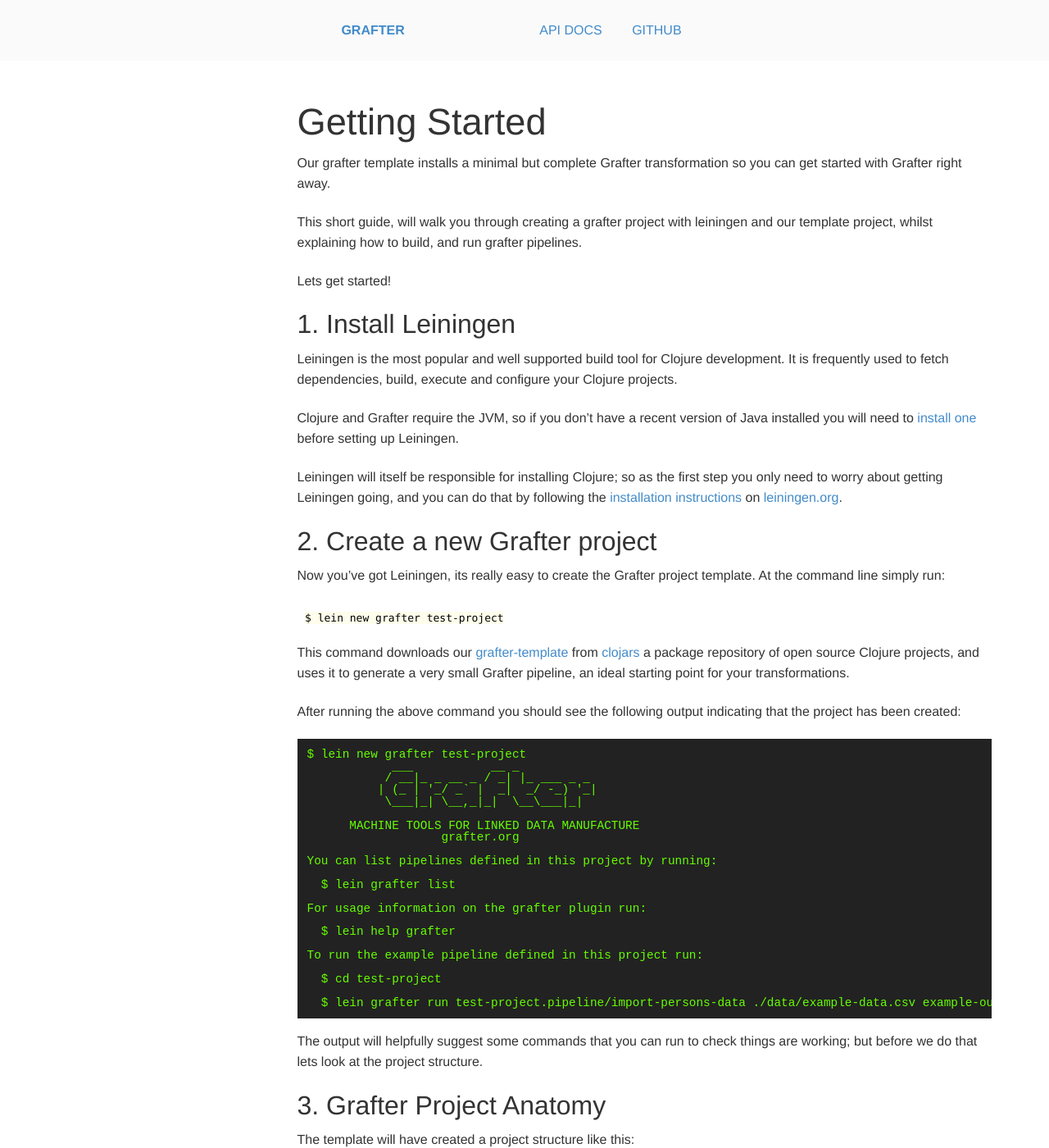
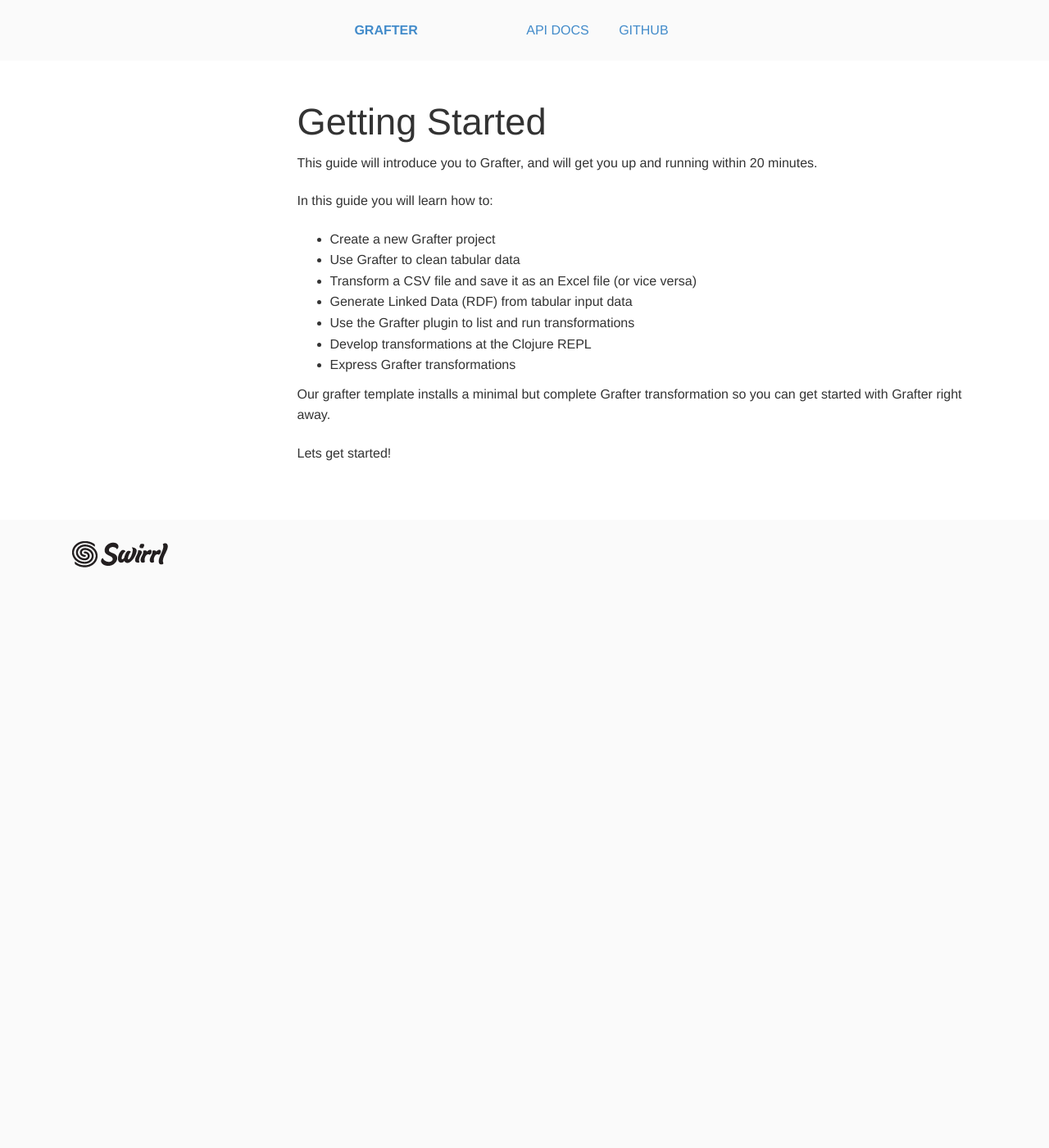
Before and after one commit to Swirrl/grafter-docs, a Jekyll site: the page built from _getting-started/index.md, in a window 1280 px wide and 1400 px high. Shown: the whole window at 82% size. Built offline with Jekyll 4.4.1, drawn with Linux system fonts in a browser that asks for light colours; some of the changed text lies outside the part shown.

Commit message:
More in the Getting started guide.
Removed the HOWTO's.

```diff
--- a/_config.yml
+++ b/_config.yml
@@ -29,9 +29,9 @@
       name: Getting Started
       output: true
 
-    howto:
-      name: How To
-      output: true
+    # howto:
+    #   name: How To
+    #   output: true
 
     # example:
     #   label: Example
--- a/_getting-started/index.md
+++ b/_getting-started/index.md
@@ -5,175 +5,20 @@
 
 # Getting Started
 
+This guide will introduce you to Grafter, and will get you up and
+running within 20 minutes.
+
+In this guide you will learn how to:
+
+- Create a new Grafter project
+- Use Grafter to clean tabular data
+- Transform a CSV file and save it as an Excel file (or vice versa)
+- Generate Linked Data (RDF) from tabular input data
+- Use the Grafter plugin to list and run transformations
+- Develop transformations at the Clojure REPL
+- Express Grafter transformations
+
 Our grafter template installs a minimal but complete Grafter
 transformation so you can get started with Grafter right away.
 
-This short guide, will walk you through creating a grafter project
-with leiningen and our template project, whilst explaining how to
-build, and run grafter pipelines.
-
 Lets get started!
-
-## 1. Install Leiningen
-
-Leiningen is the most popular and well supported build tool for
-Clojure development.  It is frequently used to fetch dependencies,
-build, execute and configure your Clojure projects.
-
-Clojure and Grafter require the JVM, so if you don't have a recent
-version of Java installed you will need to
-[install one](http://www.oracle.com/technetwork/java/javase/downloads/index.html)
-before setting up Leiningen.
-
-Leiningen will itself be responsible for installing Clojure; so as the
-first step you only need to worry about getting Leiningen going, and
-you can do that by following the
-[installation instructions](http://leiningen.org) on
-[leiningen.org](http://leiningen.org/).
-
-## 2. Create a new Grafter project
-
-Now you've got Leiningen, its really easy to create the Grafter
-project template.  At the command line simply run:
-
-    $ lein new grafter test-project
-
-
-This command downloads our
-[grafter-template](https://github.com/Swirrl/grafter-template) from
-[clojars](http://clojars.org/) a package repository of open source
-Clojure projects, and uses it to generate a very small Grafter
-pipeline, an ideal starting point for your transformations.
-
-After running the above command you should see the following output
-indicating that the project has been created:
-
-<div class="terminal-wrapper">
-  <div class="terminal-inner">$ lein new grafter test-project
-            ___           __ _
-           / __|_ _ __ _ / _| |_ ___ _ _
-          | (_ | '_/ _` |  _|  _/ -_) '_|
-           \___|_| \__,_|_|  \__\___|_|
-
-      MACHINE TOOLS FOR LINKED DATA MANUFACTURE
-                   grafter.org
-
-You can list pipelines defined in this project by running:
-
-  $ lein grafter list
-
-For usage information on the grafter plugin run:
-
-  $ lein help grafter
-
-To run the example pipeline defined in this project run:
-
-  $ cd test-project
-
-  $ lein grafter run test-project.pipeline/import-persons-data ./data/example-data.csv example-output.ttl
-</div>
-</div>
-
-The output will helpfully suggest some commands that you can run to
-check things are working; but before we do that lets look at the
-project structure.
-
-## 3. Grafter Project Anatomy
-
-The template will have created a project structure like this:
-
-    .
-    ├── README.md
-    ├── data
-    │   └── example-data.csv
-    ├── project.clj
-    └── src
-        └── test_project
-            ├── pipeline.clj
-            ├── prefix.clj
-            └── transform.clj
-
-
-The majority of the layout follows that of a standard clojure project
-with the source code in `src`, a `project.clj` file and a project
-`README.md`.
-
-However if you look in the `project.clj` file you'll see that in
-addition to a fairly standard leiningen configuration it specifies a
-dependency on the grafter package, and tells the project to use the
-grafter leiningen plugin, which provides some additional command line
-tools for pipeline developers.
-
-{% highlight clojure %}
-(defproject test-project "0.1.0-SNAPSHOT"
-  :description "FIXME: this part is for you!"
-  :url "http://example.com/FIXME"
-  :license {:name "Eclipse Public License"
-            :url "http://www.eclipse.org/legal/epl-v10.html"}
-  :dependencies [[org.clojure/clojure "1.6.0"]
-                 [grafter "0.3.0"]
-                 [org.slf4j/slf4j-jdk14 "1.7.5"]]
-
-  :repl-options {:init (set! *print-length* 200)}
-
-  :plugins [[lein-grafter "0.3.0"]])
-  {% endhighlight %}
-
-Importantly the template includes some sample data in
-`example-data.csv` and two transformations on it, which we'll look at
-in the next section.
-
-## 4. Transformation Walkthrough
-
-In this section you'll learn how though Grafter was originally
-designed to transform tabular data into linked data (also called RDF),
-it also excels at transforming tabular data into tabular data.
-
-In this example you'll see how a grafter can be used to:
-
-- Clean tabular data
-- Convert a CSV file into an Excel file or vice versa
-- Convert tabular data into Linked Data (RDF)
-
-And to do all of the above concisely, efficiently and reliably.
-
-You'll also learn how to list and run grafter transformations with our
-command line tools, how transformations themselves are specified and
-how to run them at the REPL.
-
-### Running Transformations from the Commandline
-
-To understand how Grafter works lets first take a look at the example
-CSV file (`./data/example-data.csv`) which was installed by the
-template:
-
-    name,sex,age
-    Alice,f,34
-    Bob,m,63
-
-This dataset follows the common pattern in CSV files of specifying the
-header on the first row followed by the rows of source data.  Here we
-see there are two records, one for Alice, the other Bob listing both
-their sex and age.
-
-Next lets take a look at what transformations are defined in this
-project, by running the command:
-
-<div class="terminal-wrapper">
-  <div class="terminal-inner">$ lein grafter list
-test-project.pipeline/convert-persons-data                   data-file                      ;; Pipeline to convert tabular persons data into a different tabular format.
-test-project.pipeline/convert-persons-data-to-graph          data-file                      ;; Pipeline to convert the tabular persons data sheet into graph data.</div>
-</div>
-
-The command `lein grafter list` is one of the commands provided by the
-plugin to list all of the pipelines defined within a project.  It
-scans the projects classpath finds all of the pipelines (defined with
-`defpipe` or `defgraft`) and displays their name, the arguments they
-expect and their documentation string.
-
-### Anatomy of a Transformation
-
-- Grafts and Pipes
-
-
-### Running Transformations at the Clojure REPL
```
Also changed, not shown: _getting-started/001-installation.md (added, +104 -0 lines), _getting-started/002-transformations.md (added, +167 -0 lines), _getting-started/003-understanding-transformations.md (added, +27 -0 lines).
